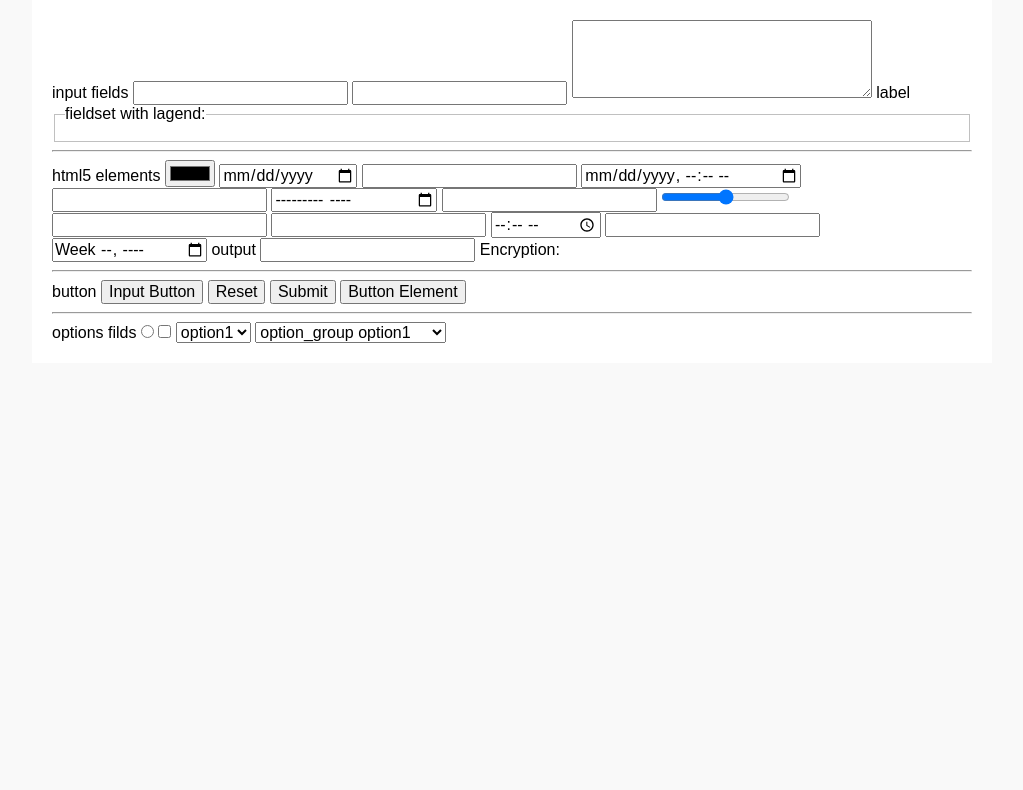
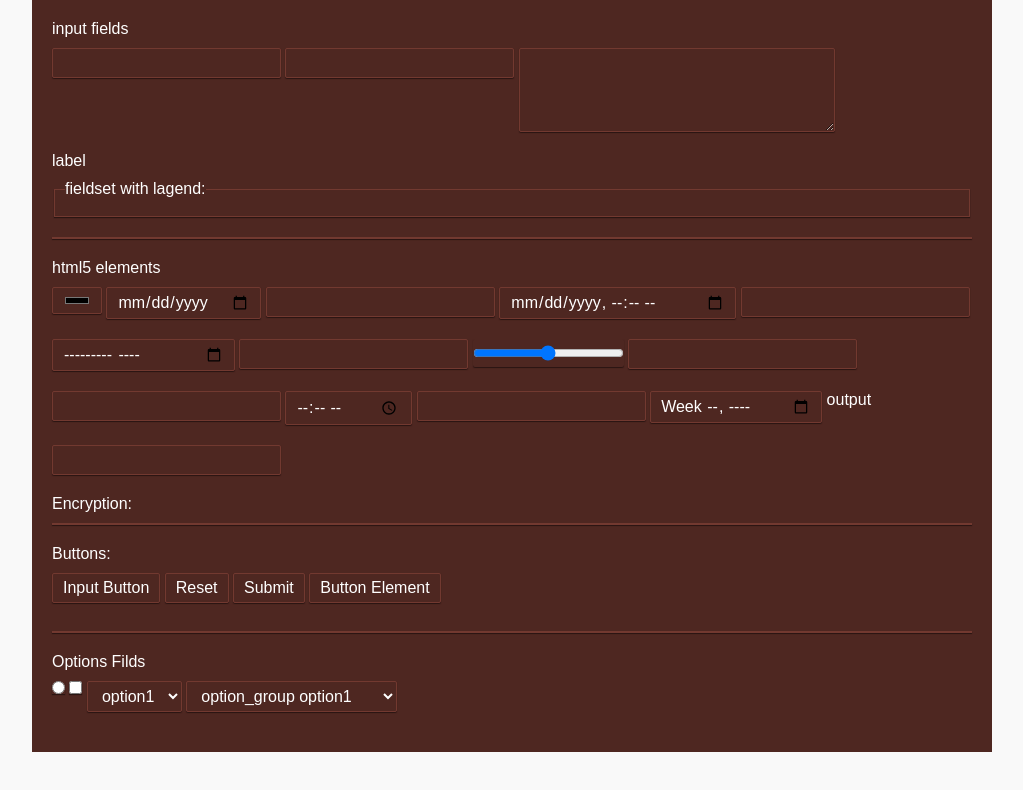
Before and after one commit to testgulshan/MSform, a website: page index.html in a window 1280 px wide. Shown: the whole page, without its empty margins (128-1151 px from the left). Drawn offline with Linux system fonts and the light colour scheme.

Commit message:
styling
added css styles.

```diff
--- a/index.html
+++ b/index.html
@@ -8,7 +8,7 @@
 <body>
   <div class="container">
     <form action="">
-      input fields
+      <label>input fields</label>
       <input type="text">
       <input type="password">
       <textarea name="" id="" cols="30" rows="4"></textarea>
@@ -19,7 +19,7 @@
      </fieldset>
 
       <hr>
-      html5 elements
+      <label>html5 elements</label>
       <input type="color">
       <input type="date">
       <input type="datetime">
@@ -44,17 +44,18 @@
           <option value="Safari"></option>
         </datalist>
 
-      Encryption: <keygen name="security">
+      <label>Encryption:</label>
+      <keygen name="security">
 
       <hr>
-      button
+      <label>Buttons:</label>
       <input type="button" value="Input Button">
       <input type="reset" value="Reset">
       <input type="submit" value="Submit">
       <button type="button">Button Element</button>
 
       <hr>
-      options filds
+      <label>Options Filds</label>
       <input type="radio">
       <input type="checkbox">
       <select name="optionField">
--- a/src/less/page_layout.less
+++ b/src/less/page_layout.less
@@ -3,9 +3,43 @@ body {
 }
 
 .container {
+  color: #fff;
   width: 960px;
   padding: 20px;
   margin: 0 auto;
-  background: #fff;
+  background: #4E2721;
   box-sizing: border-box;
 }
+
+label {
+  display: block;
+  margin-bottom: 10px;
+}
+
+input,
+textarea,
+button,
+select {
+  padding: 5px 10px;
+  border-radius: 2px;
+  &:hover {
+    background: darken(#4E2721, 2%);
+  }
+}
+
+input,
+textarea,
+fieldset,
+hr,
+button,
+select {
+  background: none;
+  margin-bottom: 20px;
+  vertical-align: top;
+  border: 1px solid lighten(#4E2721, 10%);
+  box-shadow: 0 1px 1px darken(#4E2721, 10%);
+  outline: none;
+  &:active {
+    box-shadow: none;
+  }
+}
```
Also changed, not shown: dest/css/main.css, dest/css/main.min.css.
